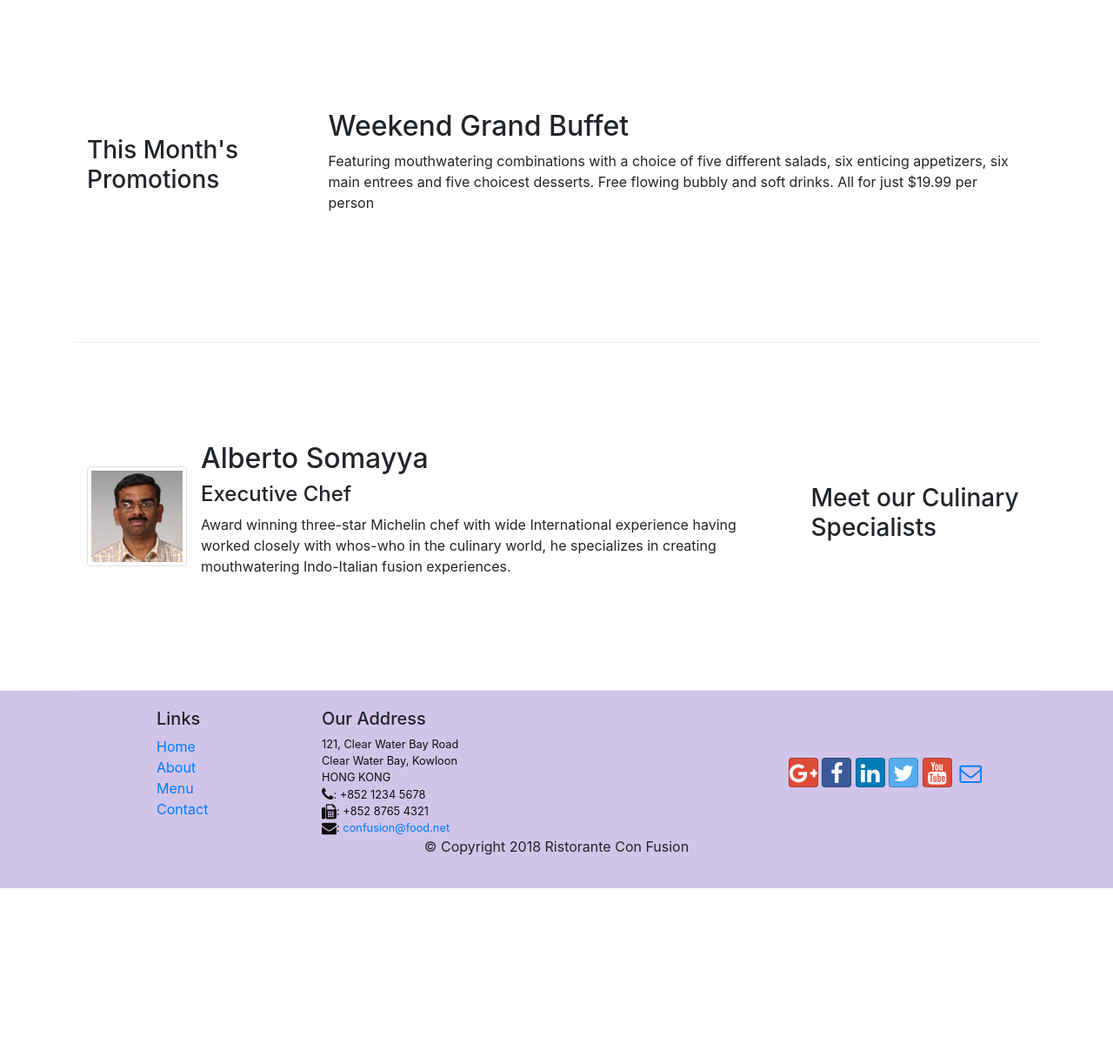
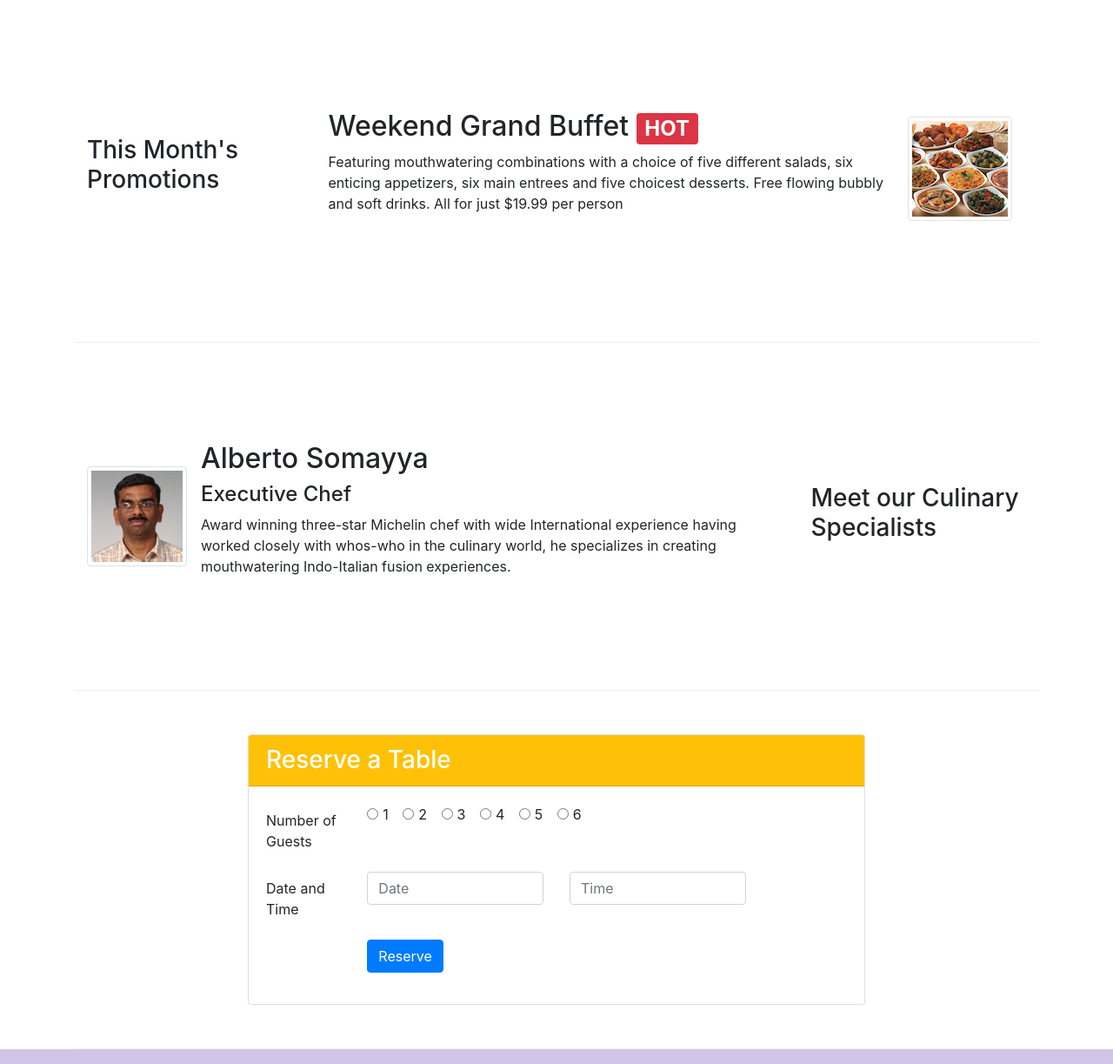
Before and after one commit to vamshikrishnayedire/CSS-Project, a website: page index.html in a window 1280 px wide. Shown: the part 740-1963 px from the top of the page at 87% size. Before the commit the page ends 1761 px from the top, so only its background shows below. Drawn offline with nearby package versions, Linux system fonts and the light colour scheme.

Commit message:
Assignment-2

```diff
--- a/index.html
+++ b/index.html
@@ -41,8 +41,11 @@
                     <h1>Ristorante con Fusion</h1>
                     <p>We take inspiration from the World's best cuisines, and create a unique fusion experience. Our lipsmacking creations will tickle your culinary senses!</p>
                 </div>
-                <div class="col-12 col-sm align-self-center">
+                <div class="col-12 col-sm-4 align-self-center">
                     <img    src="img/logo.png" class="img-fluid">
+                </div>
+                <div class="col-12 col-sm-2 align-self-center">
+                    <button type="button" class="btn btn-warning col-12" name="reserveTable" id="reserveTable">Reserve Table</button>
                 </div>
             </div>
         </div>
@@ -77,8 +80,15 @@
                 <h3>This Month's Promotions</h3>
             </div>
             <div class="col col-sm col-md">
-                <h2>Weekend Grand Buffet</h2>
-                <p>Featuring mouthwatering combinations with a choice of five different salads, six enticing appetizers, six main entrees and five choicest desserts. Free flowing bubbly and soft drinks. All for just $19.99 per person </p>
+                <div class="media">
+                    <img class="d-flex mr-3 img-thumbnail align-self-center order-sm-last"
+                            src="img/buffet.png" alt="weekend grand buffet">
+                    <div class="media-body order-sm-first">
+                        <h2 >Weekend Grand Buffet
+                            <span class="badge badge-danger"> HOT</span></h2>
+                        <p class="d-none d-sm-block">Featuring mouthwatering combinations with a choice of five different salads, six enticing appetizers, six main entrees and five choicest desserts. Free flowing bubbly and soft drinks. All for just $19.99 per person </p>
+                    </div>
+                </div>
             </div>
         </div>
 
@@ -102,8 +112,61 @@
                 </div>
             </div>
         </div>
+        <div class="row row-content align-items-center">
+            <div class="col-sm-8 offset-sm-2">
+                <div class="card">
+                    <h3 class="card-header bg-warning text-white">Reserve a Table</h3>
+                    <div class="card-body">
+                        <form>
+                            <div class="form-group row">
+                                <label for="numofguests" class="col-md-2 col-form-label">Number of Guests</label>
+                                <div class="col-md-10">
+                                    <div class="form-check form-check-inline">
+                                        <input type="radio" class="form-check-input" name="seats" id="one" value="opt1">
+                                        <label class="form-check-label" for="one">1</label>
+                                    </div>
+                                    <div class="form-check form-check-inline">
+                                        <input type="radio" class="form-check-input" name="seats" id="two" value="opt2">
+                                        <label class="form-check-label" for="two">2</label>
+                                    </div>
+                                    <div class="form-check form-check-inline">
+                                        <input type="radio" class="form-check-input" name="seats" id="three" value="opt3">
+                                        <label class="form-check-label" for="three">3</label>
+                                    </div>
+                                    <div class="form-check form-check-inline">
+                                        <input type="radio" class="form-check-input" name="seats" id="four" value="opt4">
+                                        <label class="form-check-label" for="four">4</label>
+                                    </div>
+                                    <div class="form-check form-check-inline">
+                                        <input type="radio" class="form-check-input" name="seats" id="five" value="opt5">
+                                        <label class="form-check-label" for="five">5</label>
+                                    </div>
+                                    <div class="form-check form-check-inline">
+                                        <input type="radio" class="form-check-input" name="seats" id="six" value="opt6">
+                                        <label class="form-check-label" for="six">6</label>
+                                    </div>
+                                </div>
+                            </div>
+                            <div class="form-group row">
+                                <label for="datentime" class="col-md-2 col-form-label">Date and Time</label>
+                                <div class="col-md-4 ">
+                                    <input type="text" class="form-control" id="date" name="date" placeholder="Date">
+                                </div>
+                                <div class="col-md-4 ">
+                                    <input type="text" class="form-control" id="time" name="time" placeholder="Time">
+                                </div>
+                            </div>
+                            <div class="form-group row">
+                                <div class="offset-md-2 col-md-4">
+                                    <button class="btn btn-primary" id="reserve" name="reserve">Reserve</button>
+                                </div>
+                            </div>
+                        </form>
+                    </div>
+                </div>
+            </div>
+        </div>
     </div>
-
     <footer class="footer">
         <div class="container">
             <div class="row">
```
